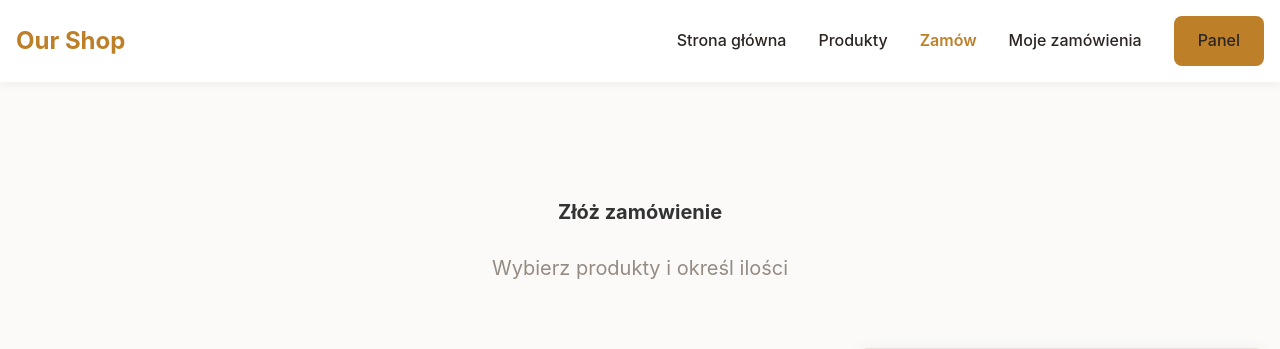
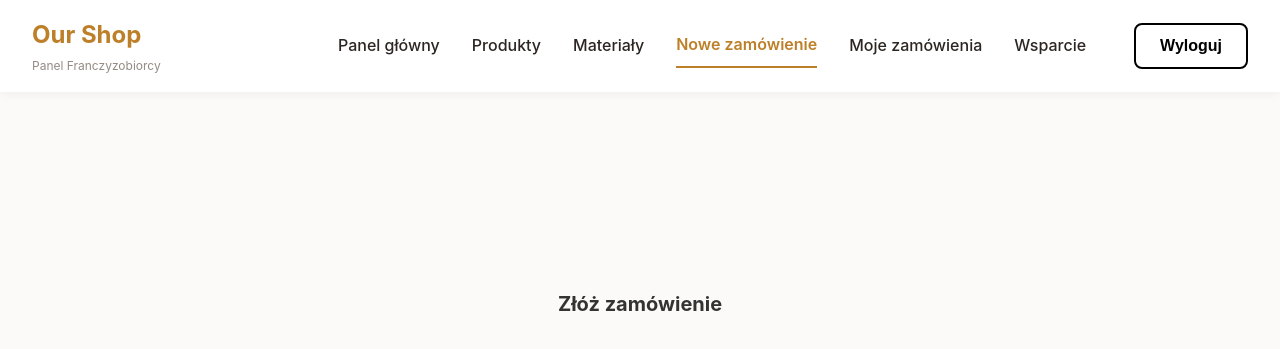
Before and after one commit to CapooGato/A-system-supporting-franchise-operations-management, a Spring Boot app: page /order in a window 1280 px wide. Shown: the top 349 px of the page. Run offline with Spring Boot 4, Linux system fonts and the light colour scheme.

Commit message:
fix: href links on sites

```diff
--- a/src/main/resources/static/css/styles.css
+++ b/src/main/resources/static/css/styles.css
@@ -73,10 +73,14 @@ body {
     text-decoration: none;
     display: inline-block;
     transition: all 0.3s;
+    border: 2px solid #007bff;
+    background-color: transparent;
+    color: #007bff;
     border: none;
     cursor: pointer;
     font-size: 1rem;
 }
+
 
 .btn-primary {
     background-color: hsl(35, 65%, 45%);
@@ -96,8 +100,8 @@ body {
 
 .btn-outline {
     background-color: transparent;
-    color: white;
-    border: 2px solid white;
+    color: black;
+    border: 2px solid black;
 }
 
 .btn-outline:hover {
--- a/src/main/resources/static/js/admin.js
+++ b/src/main/resources/static/js/admin.js
@@ -197,7 +197,6 @@ if (document.getElementById('productsTable')) {
     };
 
     form.onsubmit = (e) => {
-        e.preventDefault();
         const productData = {
             name: document.getElementById('productName').value,
             category: document.getElementById('productCategory').value,
@@ -314,7 +313,6 @@ if (document.getElementById('usersTable')) {
     };
 
     form.onsubmit = (e) => {
-        e.preventDefault();
         const userData = {
             email: document.getElementById('userEmail').value,
             firstName: document.getElementById('userFirstName').value,
@@ -447,7 +445,6 @@ if (document.getElementById('ordersTable')) {
 const logoutBtns = document.querySelectorAll('#logoutBtn');
 logoutBtns.forEach(btn => {
     btn.addEventListener('click', (e) => {
-        e.preventDefault();
         if (confirm('Czy na pewno chcesz się wylogować?')) {
             window.location.href = 'login.html';
         }
--- a/src/main/resources/templates/fragments/footer.html
+++ b/src/main/resources/templates/fragments/footer.html
@@ -8,8 +8,7 @@
       </div>
       <div class="footer-section">
         <h4 class="footer-title">Kontakt</h4>
-        <p class="footer-text">Email: kontakt@ourshop.pl</p>
-        <p class="footer-text">Tel: +48 123 456 789</p>
+        <p class="footer-text">Email: u1361693913@gmail.com</p>
       </div>
       <div class="footer-section">
         <h4 class="footer-title">Linki</h4>
--- a/src/main/resources/templates/index.html
+++ b/src/main/resources/templates/index.html
@@ -22,9 +22,8 @@
                 <div class="logo">Our Shop</div>
                 <nav class="nav">
                     <a href="#produkty">O nas</a>
-                    <a href="products.html">Produkty</a>
-                    <a th:href="@{/order}">Zamów</a>
-                    <a th:href="@{/my-orders}">Moje zamówienia</a>
+                    <a href="#korzyści">Korzyści</a>
+                    <a href="#kontakt" class="btn-primary">Aplikuj teraz</a>
                     <a th:href="@{/login}" class="btn-golden" style="margin-left: 20px;">Logowanie</a>
                 </nav>
             </div>
--- a/src/main/resources/templates/order.html
+++ b/src/main/resources/templates/order.html
@@ -8,18 +8,23 @@
     <link rel="stylesheet" th:href="@{/css/styles.css}">
 </head>
 <body>
-    <header class="header">
-        <div class="container header-content">
-            <div class="logo">Our Shop</div>
-            <nav class="nav">
-                <a th:href="@{/}">Strona główna</a>
-                <a th:href="@{/products}">Produkty</a>
-                <a th:href="@{/order}" class="active">Zamów</a>
-                <a th:href="@{/my-orders}">Moje zamówienia</a>
-                <a href="login.html" class="btn-primary">Panel</a>
-            </nav>
+    <nav class="main-nav">
+        <div class="nav-container">
+            <div class="nav-brand">
+                <h1>Our Shop</h1>
+                <span class="nav-subtitle">Panel Franczyzobiorcy</span>
+            </div>
+            <div class="nav-links">
+                <a th:href="@{/dashboard}" class="nav-link">Panel główny</a>
+                <a th:href="@{/products}" class="nav-link">Produkty</a>
+                <a th:href="@{/materials}" class="nav-link">Materiały</a>
+                <a th:href="@{/order}" class="nav-link active">Nowe zamówienie</a>
+                <a th:href="@{/my-orders}" class="nav-link">Moje zamówienia</a>
+                <a th:href="@{/support}" class="nav-link">Wsparcie</a>
+                <button class="btn-outline" id="logoutBtn" style="margin-left: 1rem;">Wyloguj</button>
+            </div>
         </div>
-    </header>
+    </nav>
 
     <main class="section" style="margin-top: 100px;">
         <div class="container">
--- a/src/main/resources/templates/register.html
+++ b/src/main/resources/templates/register.html
@@ -101,8 +101,7 @@
                 </div>
                 <div class="footer-section">
                     <h4 class="footer-title">Kontakt</h4>
-                    <p class="footer-text">Email: kontakt@ourshop.pl</p>
-                    <p class="footer-text">Tel: +48 123 456 789</p>
+                    <p class="footer-text">Email: u1361693913@gmail.com</p>
                 </div>
             </div>
             <div class="footer-bottom">
```
Also changed, not shown: src/main/java/com/example/praca_inzynierska/controllers/admin/AdminController.java (+4 -4 lines), src/main/resources/templates/admin/admin_dashboard.html (+7 -7 lines), src/main/resources/templates/admin/admin_orders.html (+4 -4 lines), src/main/resources/templates/admin/admin_products.html (+4 -4 lines), src/main/resources/templates/admin/admin_users.html (+4 -4 lines), src/main/resources/templates/login.html (+7 -8 lines).
